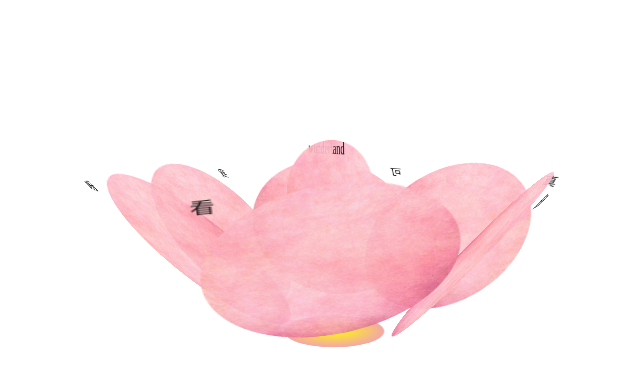
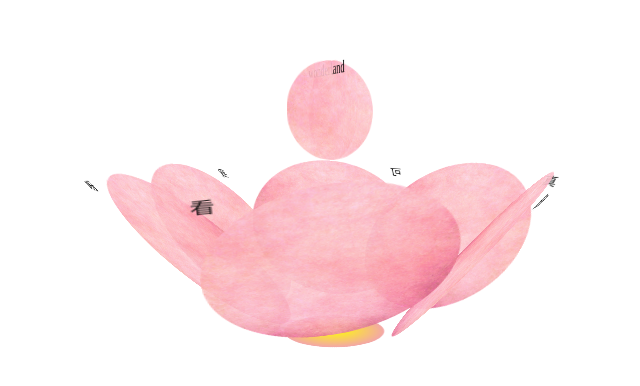
Before and after one commit to chenjunyan1/flower, a plain HTML site: page index.html in a window 1280 px wide. Shown: the part 160-546 px from the top of the page, without its empty margins (306-946 px from the left). Drawn offline with Linux system fonts and the light colour scheme.

Commit message:
Update index.html

```diff
--- a/index.html
+++ b/index.html
@@ -88,13 +88,14 @@
         width: 100px;
         height: 100px;
         opacity: 0.9;
-        transform:  translateX(45px);
+        transform:  translateX(45px) translateY(-80px);
+
               }
       .petal:nth-child(9) {
         width: 100px;
         height: 100px;
         opacity: 0.9;
-        transform: rotateY( 90deg) translateZ(45px);
+        transform: rotateY( 90deg) translateZ(45px) translateY(-80px);
 
       }
 
```
